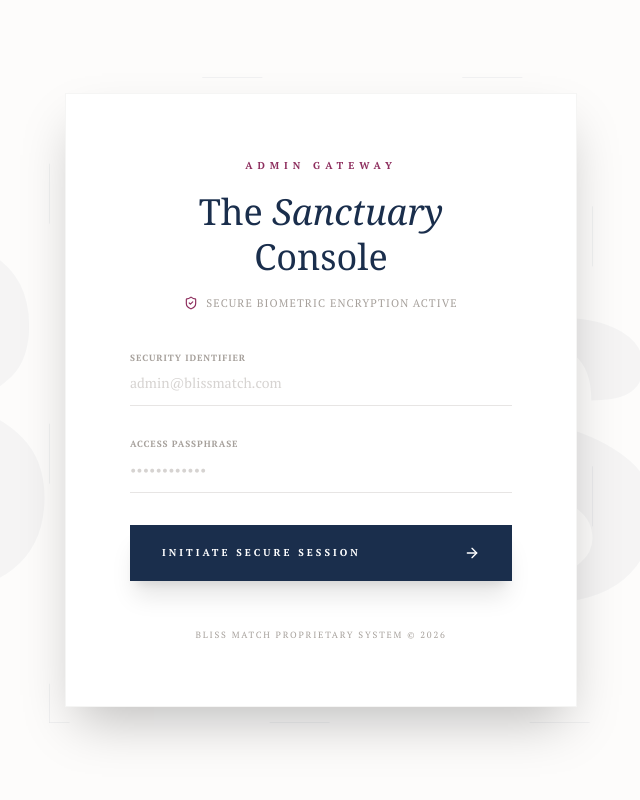
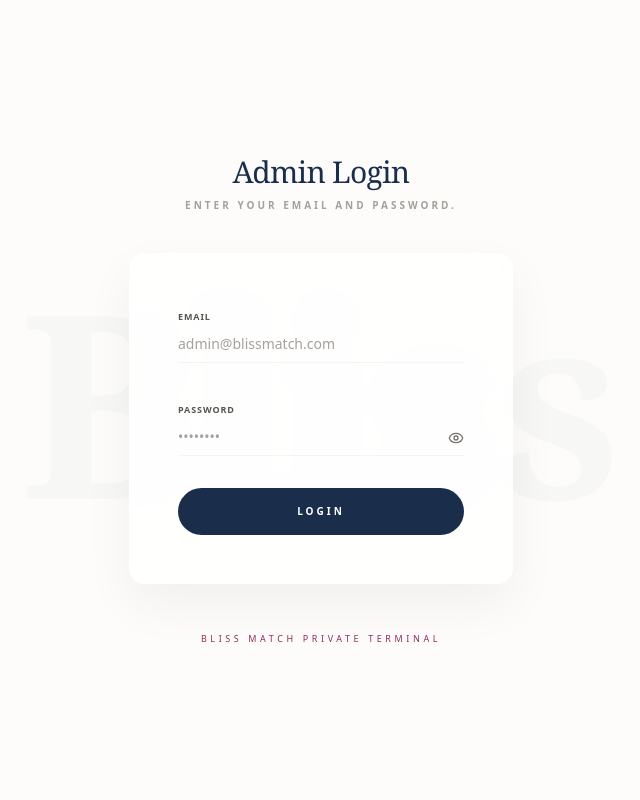
Before and after one commit to oceancyberIT/BlissMatch, a Next.js app in the folder web/: page /admin/login in a window 1280 px wide. Shown: the top 800 px of the page, without its empty margins (319-959 px from the left). Built offline with nearby package versions, Linux system fonts and the light colour scheme.

Commit message:
edit login and admin layout page

```diff
--- a/web/src/app/admin/login/page.tsx
+++ b/web/src/app/admin/login/page.tsx
@@ -2,12 +2,14 @@
 
 import { useState } from "react";
 import { useRouter } from "next/navigation";
-import { Lock, ShieldCheck, ArrowRight } from "lucide-react";
+import { Eye, EyeOff, Lock } from "lucide-react";
+import { cn } from "@/lib/utils";
 
 export default function AdminLoginPage() {
   const router = useRouter();
   const [email, setEmail] = useState('');
   const [password, setPassword] = useState('');
+  const [showPassword, setShowPassword] = useState(false);
   const [error, setError] = useState<string | null>(null);
   const [loading, setLoading] = useState(false);
 
@@ -45,55 +47,33 @@ export default function AdminLoginPage() {
   }
 
   return (
-    <div className="flex min-h-screen items-center justify-center bg-soft-ivory-white px-6">
-      {/* Subtle Background Watermark */}
-      <div className="absolute inset-0 overflow-hidden pointer-events-none opacity-[0.03] select-none">
-        <h2 className="absolute top-1/2 left-1/2 -translate-x-1/2 -translate-y-1/2 text-[40vw] font-serif font-bold text-deep-midnight-navy">
+    <div className="relative flex min-h-screen items-center justify-center bg-soft-ivory-white px-6 font-sans">
+      {/* Subtle watermark */}
+      <div className="absolute inset-0 overflow-hidden pointer-events-none opacity-[0.02] select-none">
+        <h2 className="absolute left-1/2 top-1/2 -translate-x-1/2 -translate-y-1/2 text-[20vw] font-serif font-bold text-deep-midnight-navy">
           Bliss
         </h2>
       </div>
 
-      <div className="relative w-full max-w-lg">
-        {/* Animated Border SVG */}
-        <div className="absolute -inset-4 pointer-events-none opacity-10">
-          <svg className="w-full h-full">
-            <rect
-              width="100%"
-              height="100%"
-              fill="none"
-              stroke="#1a2e4c"
-              strokeWidth="1"
-              strokeDasharray="60 200"
-              className="animate-border-trace"
-            />
-          </svg>
+      <div className="relative w-full max-w-sm">
+        {/* Top Branding Header */}
+        <div className="text-center mb-10 space-y-2">
+          <h1 className="text-3xl font-serif text-deep-midnight-navy tracking-tight">Admin Login</h1>
+          <p className="text-[10px] uppercase tracking-[0.3em] text-stone-400 font-bold">Enter your email and password.</p>
         </div>
 
-        <div className="bg-white p-10 md:p-16 shadow-2xl border border-stone-100">
-          <header className="text-center mb-10">
-            <span className="text-muted-burgundy-rose text-[10px] font-black uppercase tracking-[0.5em] mb-4 block">
-              Admin Gateway
-            </span>
-            <h1 className="text-3xl md:text-4xl font-serif text-deep-midnight-navy leading-tight">
-              The <span className="italic">Sanctuary</span> Console
-            </h1>
-            <div className="mt-4 flex justify-center items-center gap-2 text-stone-400">
-              <ShieldCheck size={14} className="text-muted-burgundy-rose" />
-              <p className="text-[11px] font-medium uppercase tracking-widest">
-                Secure Biometric Encryption Active
-              </p>
-            </div>
-          </header>
-
+        <div className="bg-white/80 backdrop-blur-md p-8 md:p-12 shadow-[0_20px_50px_rgba(0,0,0,0.05)] border border-white/50 rounded-2xl">
           <form onSubmit={handleSubmit} className="space-y-8">
             {/* Email Field */}
-            <div className="relative border-b border-stone-200 focus-within:border-muted-burgundy-rose transition-all pb-2 group">
-              <label className="text-[9px] uppercase tracking-widest text-stone-400 font-black block mb-1">
-                Security Identifier
+            <div className="space-y-1 group">
+              <label className="text-[9px] font-black uppercase tracking-widest text-stone-600 transition-colors group-focus-within:text-muted-burgundy-rose" htmlFor="email">
+                Email
               </label>
               <input
+                id="email"
                 type="email"
-                className="w-full bg-transparent outline-none text-deep-midnight-navy py-1 text-sm font-medium placeholder:text-stone-300"
+                autoComplete="email"
+                className="w-full bg-transparent border-b border-stone-100 py-2 text-sm text-deep-midnight-navy outline-none transition-all focus:border-muted-burgundy-rose placeholder:text-stone-400"
                 placeholder="admin@blissmatch.com"
                 value={email}
                 onChange={(e) => setEmail(e.target.value)}
@@ -102,57 +82,55 @@ export default function AdminLoginPage() {
             </div>
 
             {/* Password Field */}
-            <div className="relative border-b border-stone-200 focus-within:border-muted-burgundy-rose transition-all pb-2 group">
-              <label className="text-[9px] uppercase tracking-widest text-stone-400 font-black block mb-1">
-                Access Passphrase
+            <div className="space-y-1 group">
+              <label className="text-[9px] font-black uppercase tracking-widest text-stone-600 transition-colors group-focus-within:text-muted-burgundy-rose" htmlFor="password">
+                Password
               </label>
+              <div className="relative">
                 <input
-                type="password"
-                className="w-full bg-transparent outline-none text-deep-midnight-navy py-1 text-sm font-medium placeholder:text-stone-300"
-                placeholder="••••••••••••"
+                  id="password"
+                  type={showPassword ? "text" : "password"}
+                  autoComplete="current-password"
+                  className="w-full bg-transparent border-b border-stone-100 py-2 pr-10 text-sm text-deep-midnight-navy outline-none transition-all focus:border-muted-burgundy-rose placeholder:text-stone-400"
+                  placeholder="••••••••"
                   value={password}
                   onChange={(e) => setPassword(e.target.value)}
                   required
                 />
+                <button
+                  type="button"
+                  aria-label={showPassword ? "Hide password" : "Show password"}
+                  onClick={() => setShowPassword((v) => !v)}
+                  className="absolute right-0 top-1/2 -translate-y-1/2 text-stone-500 hover:text-muted-burgundy-rose transition-colors"
+                >
+                  {showPassword ? <EyeOff size={16} /> : <Eye size={16} />}
+                </button>
+              </div>
             </div>
 
             {error && (
-              <div className="flex items-center gap-2 text-red-600">
-                <div className="h-1 w-1 bg-red-600 rounded-full animate-pulse" />
-                <p className="text-[10px] font-black uppercase tracking-widest">{error}</p>
+              <div className="flex items-center gap-2 text-[10px] font-bold text-red-500 uppercase tracking-widest animate-in fade-in slide-in-from-top-1">
+                <span className="h-1 w-1 rounded-full bg-red-500" />
+                {error}
               </div>
             )}
 
             <button
               type="submit"
               disabled={loading}
-              className="w-full flex items-center justify-between px-8 py-5 bg-deep-midnight-navy text-white text-[10px] font-black uppercase tracking-[0.3em] hover:bg-muted-burgundy-rose transition-all duration-500 shadow-xl group disabled:opacity-50"
+              className="group relative w-full overflow-hidden rounded-full bg-deep-midnight-navy py-4 text-[10px] font-black uppercase tracking-[0.3em] text-white transition-all hover:bg-muted-burgundy-rose disabled:opacity-60"
             >
-              {loading ? 'Authenticating...' : 'Initiate Secure Session'}
-              <ArrowRight
-                size={16}
-                className="group-hover:translate-x-1 transition-transform"
-              />
+              <span className="relative z-10">
+                {loading ? "Logging in..." : "Login"}
+              </span>
             </button>
           </form>
+        </div>
 
         <footer className="mt-12 text-center">
-            <p className="text-[9px] text-stone-400 uppercase tracking-[0.2em]">
-              Bliss Match Proprietary System &copy; 2026
-            </p>
+          <p className="text-[9px] text-muted-burgundy-rose uppercase tracking-[0.4em]">Bliss Match Private Terminal</p>
         </footer>
       </div>
     </div>
-
-      <style jsx>{`
-        @keyframes border-trace {
-          from { stroke-dashoffset: 1000; }
-          to { stroke-dashoffset: 0; }
-        }
-        .animate-border-trace {
-          animation: border-trace 15s linear infinite;
-        }
-      `}</style>
-    </div>
   );
 }
--- a/web/src/components/admin/admin-layout.tsx
+++ b/web/src/components/admin/admin-layout.tsx
@@ -109,7 +109,7 @@ export default function AdminLayout({
                     "flex items-center px-4 py-3 rounded-xl transition-all duration-300 group",
                     isActive
                       ? "bg-muted-burgundy-rose text-white shadow-lg shadow-muted-burgundy-rose/20"
-                      : "text-stone-400 hover:text-white hover:bg-white/5"
+                      : "hover:text-white hover:bg-white/5"
                   )}
                 >
                   <item.icon className={cn("h-5 w-5 shrink-0 transition-transform group-hover:scale-110", isActive ? "text-white" : "text-stone-500")} />
```
Lines whose indentation alone changed are shown as unchanged.
